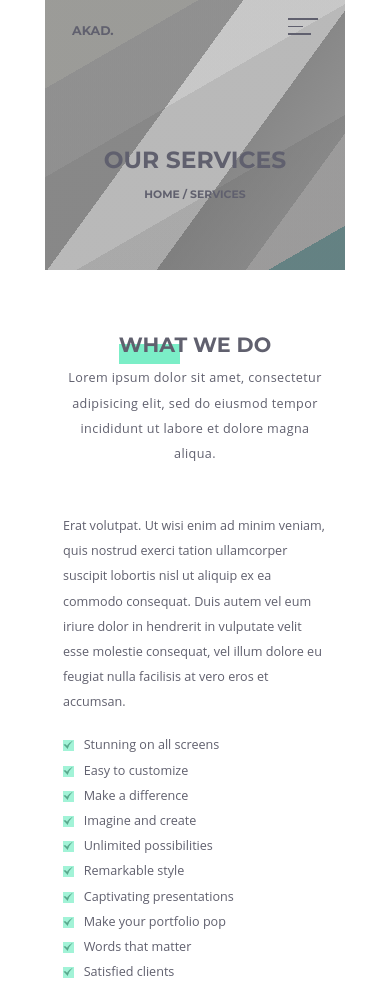
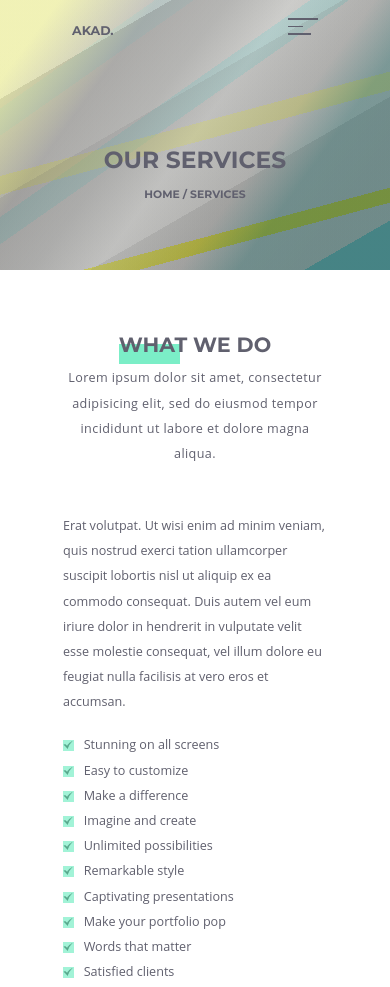
Before and after one commit to TatsiaA/cv, a plain HTML site: page index.html in a window 390 px wide. Shown: the top 987 px of the page. Drawn offline with Linux system fonts and the light colour scheme.

Commit message:
feat: change top block width

```diff
--- a/style-500px.css
+++ b/style-500px.css
@@ -18,7 +18,9 @@
   }
 
   .main__top {
+    margin-left: calc((100vw - 300px) / (-2));
     height: 30rem;
+    width: 100vw;
   }
 
   .main__title-additional {
--- a/style-700px.css
+++ b/style-700px.css
@@ -14,7 +14,9 @@
   }
 
   .main__top {
+    margin-left: calc((100vw - 500px) / (-2));
     height: 30rem;
+    width: 100vw;
   }
 
   .main__title-additional {
--- a/style-900px.css
+++ b/style-900px.css
@@ -2,6 +2,12 @@
 
   .body {
     width: 700px;
+  }
+
+  .main__top {
+    margin-left: calc((100vw - 700px) / (-2));
+    height: 30rem;
+    width: 100vw;
   }
 
   .main__central {
```
